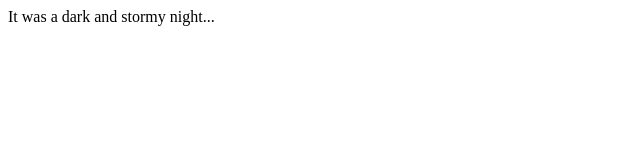
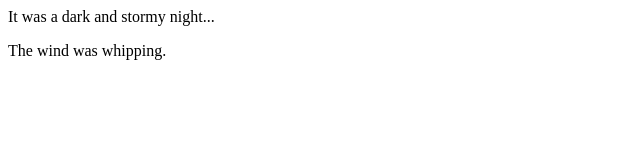
Before and after one commit to xsdc002/fireside-story, a plain HTML site: page index.html in a window 1280 px wide. Shown: the whole page, without its empty margins (0-640 px from the left). Drawn offline with Linux system fonts and the light colour scheme.

Commit message:
added second line of story

```diff
--- a/index.html
+++ b/index.html
@@ -1,5 +1,6 @@
 <html>
     <body>
         <p>It was a dark and stormy night...</p>
+        <p>The wind was whipping.</p>
     </body>
 </html>
```
